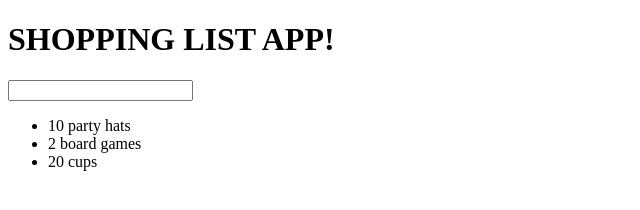
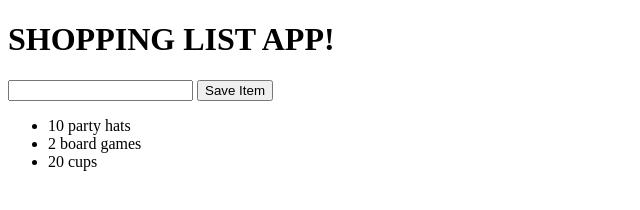
Before and after one commit to kamalogudah/vue_fundamentals, a plain HTML site: page index.html in a window 1280 px wide. Shown: the whole page, without its empty margins (0-640 px from the left). Drawn offline with nearby package versions, Linux system fonts and the light colour scheme.

Commit message:
User Events

```diff
--- a/index.html
+++ b/index.html
@@ -13,7 +13,10 @@
 <body>
     <div id="app">
         <h1> {{ header.toLocaleUpperCase() }}</h1>
-        <input type="text" v-model="newItem" placeholdert="Add an Item">
+        <div class="add-item-form">
+            <input type="text" v-model="newItem" placeholdert="Add an Item" @keyup.enter="items.push(newItem)">
+            <button class="btn btn-primary" @click="items.push(newItem)"> Save Item</button>
+        </div>
         <ul>
             <li v-for="item in items"> {{ item }}</li>
         </ul>
```
